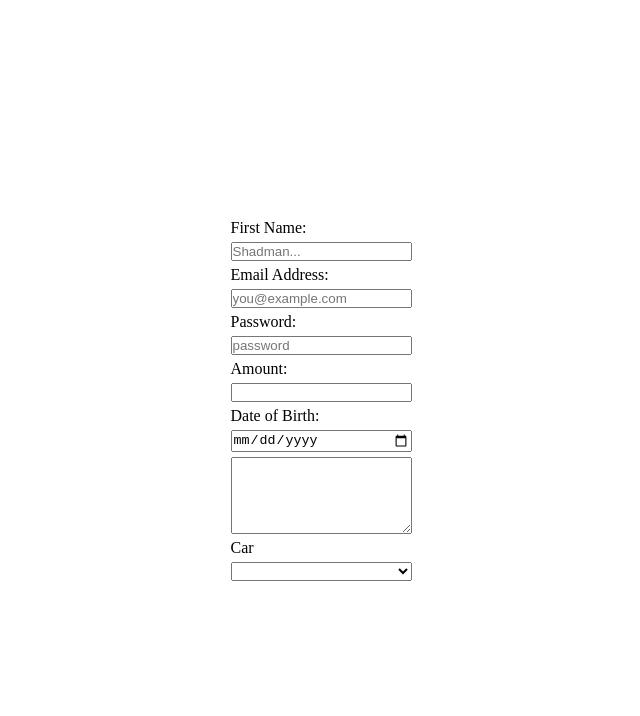
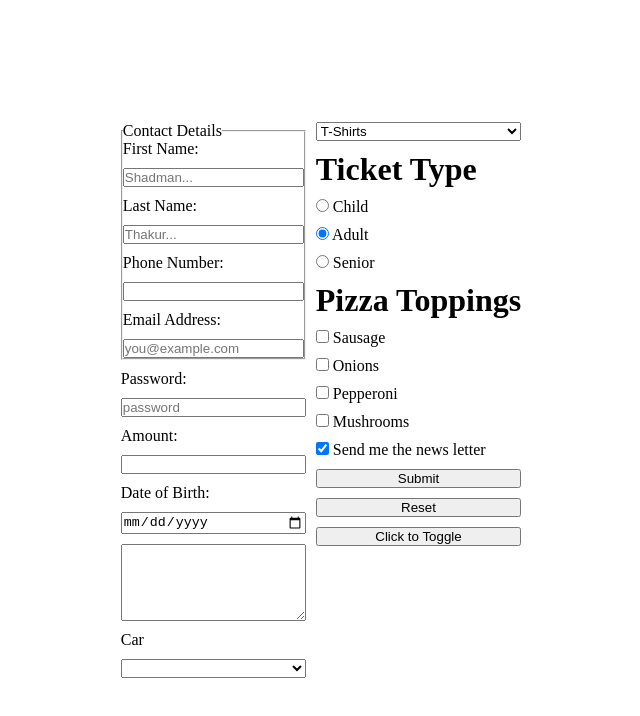
Before and after one commit to thakurshadman/html-inputs, a plain HTML site: page index.html in a window 1280 px wide. Shown: the whole page, without its empty margins (319-959 px from the left). Drawn offline with Linux system fonts and the light colour scheme.

Commit message:
testing out common html form inputs

```diff
--- a/index.html
+++ b/index.html
@@ -13,24 +13,45 @@
 <body>
     <div class="form row cross-axis-alignment-center main-axis-alignment-center">
 
-        <form class="col" action="">
+        <form class="row" action="">
+            <!--
+    name are the variables produced in the json -
+                "form": {
+    "amount": "500",
+    "cars": "tesla",
+    "comments": "this is the best car ever",
+    "dob": "2022-03-28",
+    "email": "thakurshadman@email.com",
+    "first_name": "Shadman",
+    "password": "blah"
+  },
+             -->
+            <div class="col">
+                <!--text-->
+                <fieldset class="col">
+                    <legend>Contact Details</legend>
                     <label for="firstName">First Name:</label>
                     <input type="text" id="firstName" placeholder="Shadman..." name="first_name">
-
+                    <label for="lastName">Last Name:</label>
+                    <input type="text" id="lastName" placeholder="Thakur..." name="last_name">
+                    <!--Tele-->
+                    <label for="phone_number">Phone Number:</label>
+                    <input type="tel" id="phone_number" name="phone_number">
+                    <!--emails-->
                     <label for="user_email">Email Address:</label>
                     <input type="email" id="user_email" name="email" placeholder="you@example.com">
-
+                </fieldset>
+                <!--password-->
                 <label for="user_password">Password:</label>
                 <input type="password" id="user_password" name="password" placeholder="password">
-
+                <!--Number-->
                 <label for="amount">Amount:</label>
                 <input type="number" id="amount" name="amount">
-
+                <!--Date-->
                 <label for="dob">Date of Birth:</label>
                 <input type="date" id="dob" name="dob">
-
                 <textarea name="comments" id="comments" cols="10" rows="5"></textarea>
-
+                <!--select input-->
                 <label for="cars">Car</label>
                 <select name="cars" id="cars">
                     <option value="blank"></option>
@@ -40,9 +61,66 @@
                     <option value="mercedes">Mercedes</option>
                     <option value="tesla">Tesla</option>
                 </select>
+            </div>
+
+            <div class="col">
+                <!--Select input with option groups-->
+                <select name="fashion">
+                    <optgroup label="Clothing">
+                        <option value="t_shirt">T-Shirts</option>
+                        <option value="sweater">Sweaters</option>
+                        <option value="coats">Coats</option>
+                    </optgroup>
+                    <optgroup label="Foot Wear">
+                        <option value="sneakers">Sneakers</option>
+                        <option value="boots">Boots</option>
+                        <option value="sandals">Sandals</option>
+                    </optgroup>
+                </select>
+                <h1>Ticket Type</h1>
+                <!--Radio Buttons-->
+                <div>
+                    <input type="radio" id="child" name="ticket_type" value="child">
+                    <label for="child">Child</label>
+                </div>
+                <div>
+                    <input type="radio" id="adult" name="ticket_type" value="adult" checked>
+                    <label for="adult">Adult</label>
+                </div>
+                <div>
+                    <input type="radio" id="senior" name="ticket_type" value="senior">
+                    <label for="senior">Senior</label>
+                </div>
+                <h1>Pizza Toppings</h1>
+                <!--Checkbox-->
+                <div>
+                    <input type="checkbox" id="sausage" name="topping" value="sausage">
+                    <label for="sausage">Sausage</label>
+                </div>
+                <div>
+                    <input type="checkbox" id="onions" name="topping" value="onions">
+                    <label for="onions">Onions</label>
+                </div>
+                <div>
+                    <input type="checkbox" id="pepperoni" name="topping" value="pepperoni">
+                    <label for="pepperoni">Pepperoni</label>
+                </div>
+                <div>
+                    <input type="checkbox" id="mushrooms" name="topping" value="mushrooms">
+                    <label for="mushrooms">Mushrooms</label>
+                </div>
+                <div>
+                    <input type="checkbox" id="newsletter" name="news_letter" checked>
+                    <label for="newsletter">Send me the news letter</label>
+                </div>
+                <!--Buttons for forms-->
+                <button type="submit">Submit</button>
+                <button type="reset">Reset</button>
+                <button type="button">Click to Toggle</button>
+            </div>
         </form>
+    </div>
 
-    </div>
 </body>
 
 </html>
--- a/style.css
+++ b/style.css
@@ -2,11 +2,12 @@
     padding: 0;
     margin: 0;
     box-sizing: border-box;
+    gap: 10px
 }
 .form{
     height:100vh;
 }
 
-form.col{
-    gap: 5px
+form    {
+
 }
```
Lines whose indentation alone changed are shown as unchanged.
